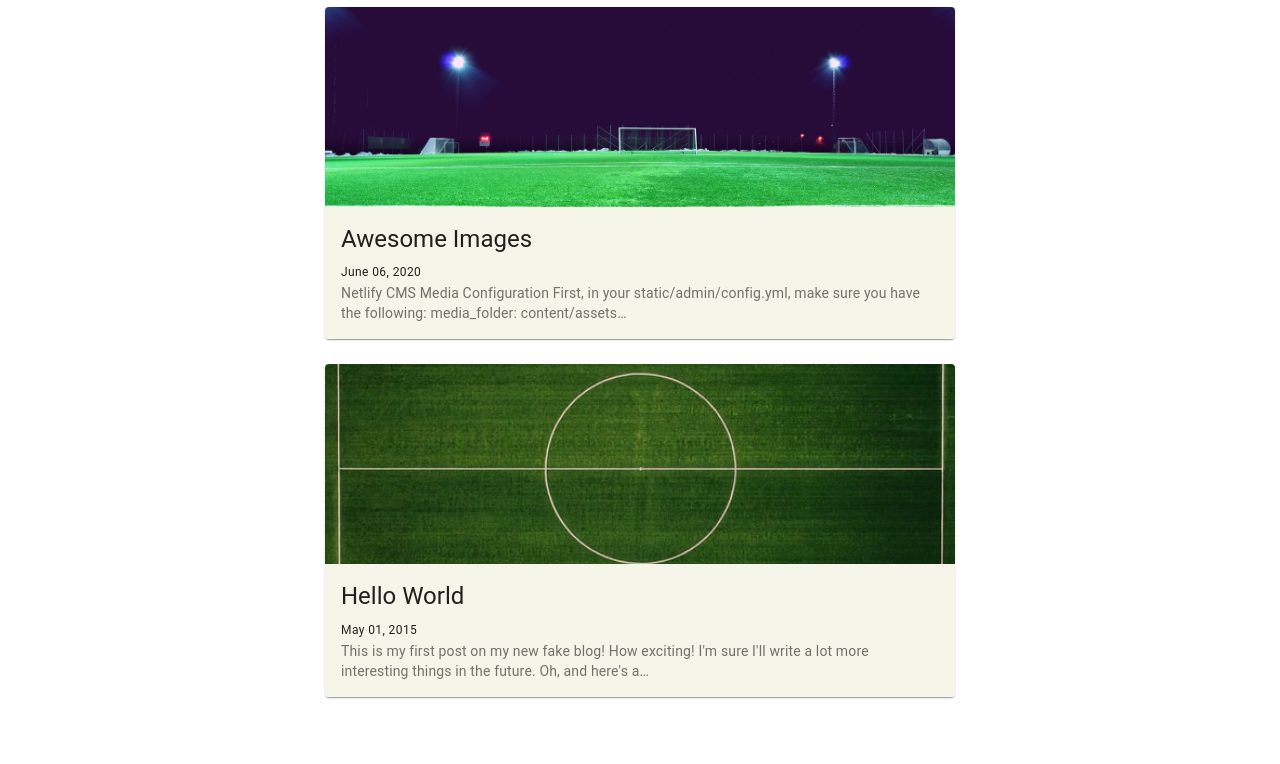
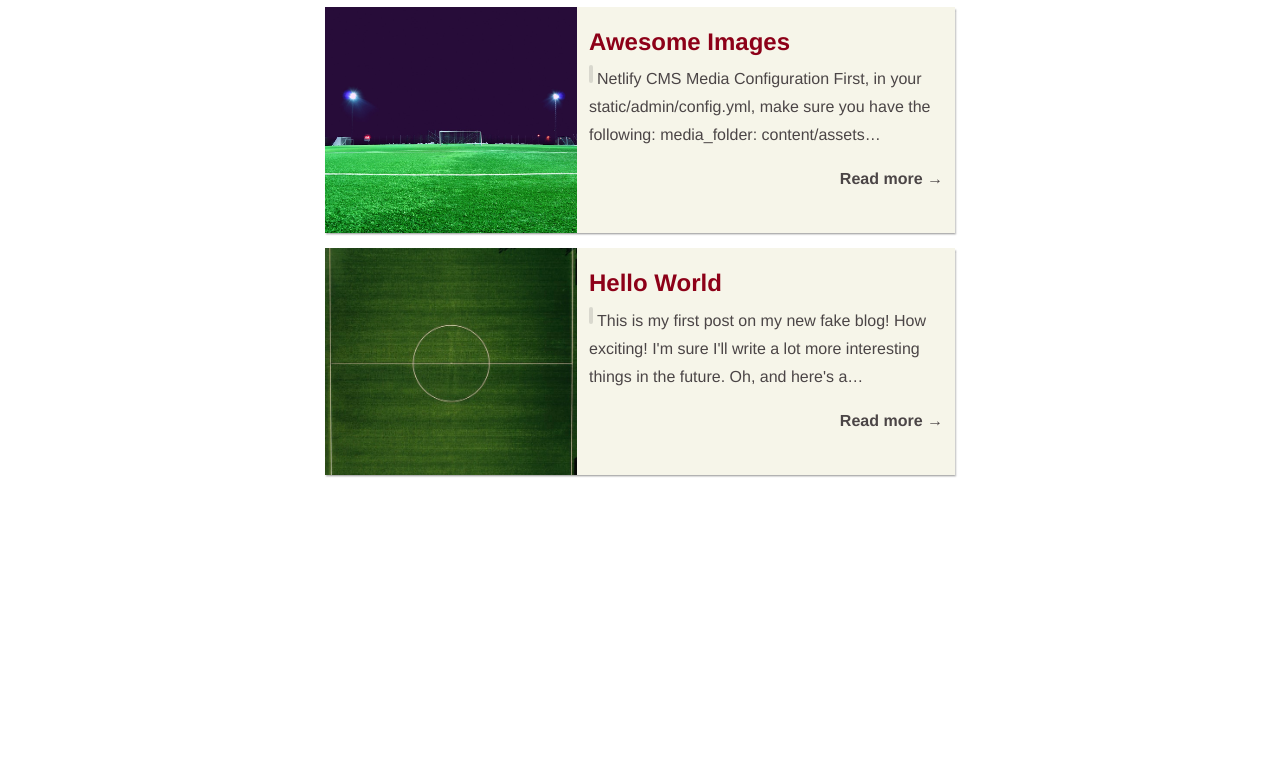
Before and after one commit to zsuzak/personal-site, a Gatsby site: page /blog in a window 1280 px wide. Shown: the part 157-921 px from the top of the page. After the commit the page ends 800 px from the top, so only its background shows below. Built offline with nearby package versions, Linux system fonts and the light colour scheme; Gatsby itself is replaced by a stand-in of ours; some packages are replaced by stand-ins of ours.

Commit message:
Deleted unused files from starter. Uninstalled unused packages. Post component now built from custom styles instead of using material-ui. Changed image scroller to an image grid, image component now has hover effect to view date taken.

```diff
--- a/package.json
+++ b/package.json
@@ -8,7 +8,6 @@
     "url": "https://github.com/gatsbyjs/gatsby/issues"
   },
   "dependencies": {
-    "@material-ui/core": "^4.11.0",
     "@mdx-js/mdx": "^1.5.1",
     "@mdx-js/react": "^1.5.1",
     "axios": "^0.19.2",
@@ -37,8 +36,6 @@
     "react": "^16.8.6",
     "react-dom": "^16.8.6",
     "react-helmet": "^5.2.0",
-    "react-image-scroller": "^0.3.0",
-    "react-lazyload": "^3.0.0",
     "react-switch": "^5.0.0",
     "react-typography": "^0.16.19",
     "social-media-icons-react": "^1.0.10",
--- a/src/components/Image/Image.js
+++ b/src/components/Image/Image.js
@@ -4,9 +4,9 @@ import classes from './Image.module.css'
 
 const image = (props) => {
     return (
-        <div className={classes.Image}>
-            <div>
-                <img onClick={props.clicked} key={props.dateTaken} src={props.source} alt="Missing entry."/>
+        <div className={classes.Image} onClick={props.clicked} key={props.id}>
+            <img className={classes.temp} src={props.source} alt=""/>
+            <div className={classes.date}>
                 <p>{(props.dateTaken).substring(0,10)}</p>
             </div>
         </div>
--- a/src/components/Image/Image.module.css
+++ b/src/components/Image/Image.module.css
@@ -1,19 +1,37 @@
 .Image {
-    font-weight: bold;
-    display: flex;
-    align-items: center;
+    max-height: 250px;
+    margin: 0 3px;
+    margin-bottom: 6px;
+    position: relative;
+    z-index: 1;
+    display:block;
 }
 
 .Image img {
-    max-width: none;
-    max-height: 320px;
-    margin: 0 50px;
+    max-height: 250px;
+    z-index: -1;
+    margin: 0;
+    vertical-align: middle;
 }
 
-.Image p {
-    font-family: 'Helvetica Neue', 'Helvetica', 'Arial', sans-serif;
+.date {
+    width: 100%;
+    height: 100%;
+    display: flex;
+    justify-content: center;
+    align-items: center;
+    font-family: 'Helvetica Neue';
     font-weight: bold;
-    text-align: center;
-    color: #8d0018;
-    font-size: 0.75em;
+    font-size: 0.8rem;
+    background: rgba(0, 0, 0, .5);
+    position: absolute;
+    top: 0;
+    left: 0;
+    opacity: 0;
+    transition: opacity .5s;
+    color: #ffffff;
 }
+
+.Image:hover .date {
+	opacity: 1;
+}
--- a/src/components/Post/Post.js
+++ b/src/components/Post/Post.js
@@ -2,38 +2,28 @@ import React from 'react'
 import { Link } from "gatsby"
 
 import classes from './Post.module.css'
-import Card from '@material-ui/core/Card';
-import CardActionArea from '@material-ui/core/CardActionArea';
-import CardContent from '@material-ui/core/CardContent';
-import CardMedia from '@material-ui/core/CardMedia';
-import Typography from '@material-ui/core/Typography';
-
-// TODO: DYNAMIC POST IMAGES
 
 const Post = (props) => {
     return (
-        <Link to={props.link}>
-            <Card className={classes.root}>
-                <CardActionArea>
-                    <CardMedia
-                    className={classes.media}
-                    image={`../../${props.source.substring(1,props.source.length-1)}.jpg`}
-                    />
-                    <CardContent className={classes.content}>
-                        <Typography gutterBottom variant="h5" component="h2">
-                            {props.title}
-                        </Typography>
-                        <Typography gutterBottom variant="caption" component="small">
-                            {props.date}
-                        </Typography>
-                        <Typography variant="body2" color="textSecondary" component="p">
-                            {props.desc}
-                        </Typography>
-                    </CardContent>
-                </CardActionArea>
-            </Card>
-        </Link>
+        <div className={classes.card}>
+            <div className={classes.imageData} >
+                <div className={classes.backgroundImage} style={{backgroundImage: `url(../../${props.source.substring(1,props.source.length-1)}.jpg)`}}></div>
+                <div className={classes.publicationDetails}>
+                    <span>{props.date}</span>
+                    <span>{props.time} {props.time === 1 ? 'minute' : 'minutes'} read</span>
+                </div>
+            </div>
 
+            <div className={classes.postData}>
+                <Link to={props.link}>
+                    <h2 className={classes.title}>{props.title}</h2>
+                    <p className={classes.description}>{props.desc}</p>
+                    <div className={classes.readMore}>
+                        <p>Read more &rarr;</p>
+                    </div>
+                </Link>
+            </div>
+        </div>
     )
 }
 
--- a/src/components/Post/Post.module.css
+++ b/src/components/Post/Post.module.css
@@ -1,12 +1,146 @@
-.root {
+.card {
+    font-family: 'Helvetica Neue';
+    display: flex;
+    flex-direction: column;
     background-color: #f6f5e9;
-    margin-bottom: 25px;
+    box-shadow: 1px 0.1rem 0.1rem rgba(0,0,0,0.3);
+    margin-bottom: 15px;
 }
 
-.media {
-    height: 200px;
+.imageData {
+    height: 15rem;
+    position: relative;
+    z-index: 1;
+    overflow: hidden;
 }
 
-.content {
-    background-color: #f6f5e9;
+.backgroundImage {
+    width: 100%;
+    height: 100%;
+    background-position: center;
+    background-size: cover;
+    position: absolute;
+    top: 0;
+    left: 0;
+    z-index: -1;
+    transition: transform 3s;
 }
+
+.card:hover .backgroundImage {
+    transform: scale(1.1);
+}
+
+.publicationDetails {
+    width: 100%;
+    height: 100%;
+    background: linear-gradient(to right bottom, rgba(237, 235, 224,.5), rgba(246, 245, 233,.5));
+    font-size: 0.75rem;
+    font-weight: bold;
+    position: absolute;
+    top: 0;
+    left: 0;
+    padding: 1rem;
+}
+
+.publicationDetails span {
+    display: block;
+}
+
+.postData {
+    margin: 0;
+    padding: 0.75rem;
+}
+
+.title {
+    margin: 10px 0;
+
+    font-size: 1.5rem;
+    font-family: 'Helvetica Neue';
+    color: #8d0018;
+}
+
+.description {
+    color: #4b4546;
+    position: relative;
+    margin: 0;
+}
+
+.description::first-letter {
+    margin-left: 0.5rem;
+}
+
+.description::before {
+    content: '';
+    position: absolute;
+    top: 0;
+    left: 0;
+    width: 0.25rem;
+    height: 1.1rem;
+    background: #d9d8ce;
+    border-radius: 0.25rem;
+}
+
+.readMore {
+    margin: 0;
+    text-align: right;
+    font-weight: bold;
+    margin-top: 1rem;
+    color: #4b4546;
+}
+
+.readMore p {
+    position: relative;
+    display:inline-block;
+}
+
+.readMore p::before {
+    content: '';
+    position: absolute;
+    left: 0;
+    bottom: -.25rem;
+    width: 100%;
+    height: 2px;
+    background: #8d0018;
+    transform: scaleX(0);
+    transform-origin: left;
+    transition: transform .5s;
+}
+
+.readMore p:hover::before{
+    transform: scaleX(1);
+}
+
+@media (min-width: 600px) {
+    .card {
+        flex-direction: row;
+        max-width: 75rem;
+    }
+
+    .imageData {
+        flex-basis: 40%;
+        height: unset;
+    }
+
+    .postData {
+        flex-basis: 60%;
+    }
+
+    .publicationDetails {
+        transform: translateX(-100%);
+        transition: transform .5s;
+    }
+
+    .card:hover .publicationDetails {
+        transform: translateX(0);
+    }
+
+    .card span {
+        opacity: 0;
+        transition: all .5s .3s;
+    }
+
+    .card:hover span {
+        transform: translateY(0);
+        opacity: 1;
+    }
+}
--- a/src/components/layout.js
+++ b/src/components/layout.js
@@ -13,8 +13,10 @@ class Layout extends React.Component {
       <h3
         style={{
           fontSize: `5vh`,
-          fontFamily: `Georgia, sans-serif`,
+          fontFamily: `Audiowide, sans-serif`,
+          textAlign: `center`,
           marginTop: 0,
+          color:`#333333`
         }}
       >
         <Link
@@ -49,7 +51,6 @@ class Layout extends React.Component {
 }
 
 const Wrapper = styled.div`
-  min-height: 100vh;
 `
 
 export default Layout
--- a/src/pages/blog.js
+++ b/src/pages/blog.js
@@ -21,7 +21,14 @@ class Blog extends React.Component {
               {posts.map(({ node }) => {
                 const title = node.frontmatter.title || node.fields.slug
                 return (
-                  <Post title={title} desc={node.frontmatter.description || node.excerpt} link={`/blog${node.fields.slug}`} date={node.frontmatter.date} source={node.fields.slug}/>
+                  <Post
+                    title={title}
+                    key={node.id}
+                    desc={node.frontmatter.description || node.excerpt}
+                    link={`/blog${node.fields.slug}`}
+                    date={node.frontmatter.date}
+                    time={node.timeToRead}
+                    source={node.fields.slug}/>
                 )
               })}
           </Layout>
@@ -33,13 +40,13 @@ class Blog extends React.Component {
 export default Blog
 
 export const pageQuery = graphql`
-  query {
+{
   site {
     siteMetadata {
       title
     }
   }
-    allMdx(sort: { fields: [frontmatter___date], order: DESC }) {
+  allMdx(sort: {fields: [frontmatter___date], order: DESC}) {
     edges {
       node {
         excerpt
@@ -50,6 +57,8 @@ export const pageQuery = graphql`
           date(formatString: "MMMM DD, YYYY")
           title
         }
+        timeToRead
+        id
       }
     }
   }
--- a/src/styles/global.css
+++ b/src/styles/global.css
@@ -1,4 +1,5 @@
 @import url('https://fonts.googleapis.com/css2?family=Comfortaa&display=swap');
+@import url('https://fonts.googleapis.com/css2?family=Audiowide&display=swap');
 
 *:focus {
     outline: none;
```
Also changed, not shown: src/components/About/About.module.css (+12 -2 lines), src/components/Description/Description.js (deleted, +0 -13 lines), src/components/Description/Description.module.css (deleted, +0 -8 lines), src/components/bio.js (deleted, +0 -75 lines), src/components/button.js (deleted, +0 -32 lines), src/containers/Gallery/Gallery.js (+9 -12 lines), src/containers/Gallery/Gallery.module.css (+9 -0 lines), 1 other file. Lines whose indentation alone changed are shown as unchanged.
